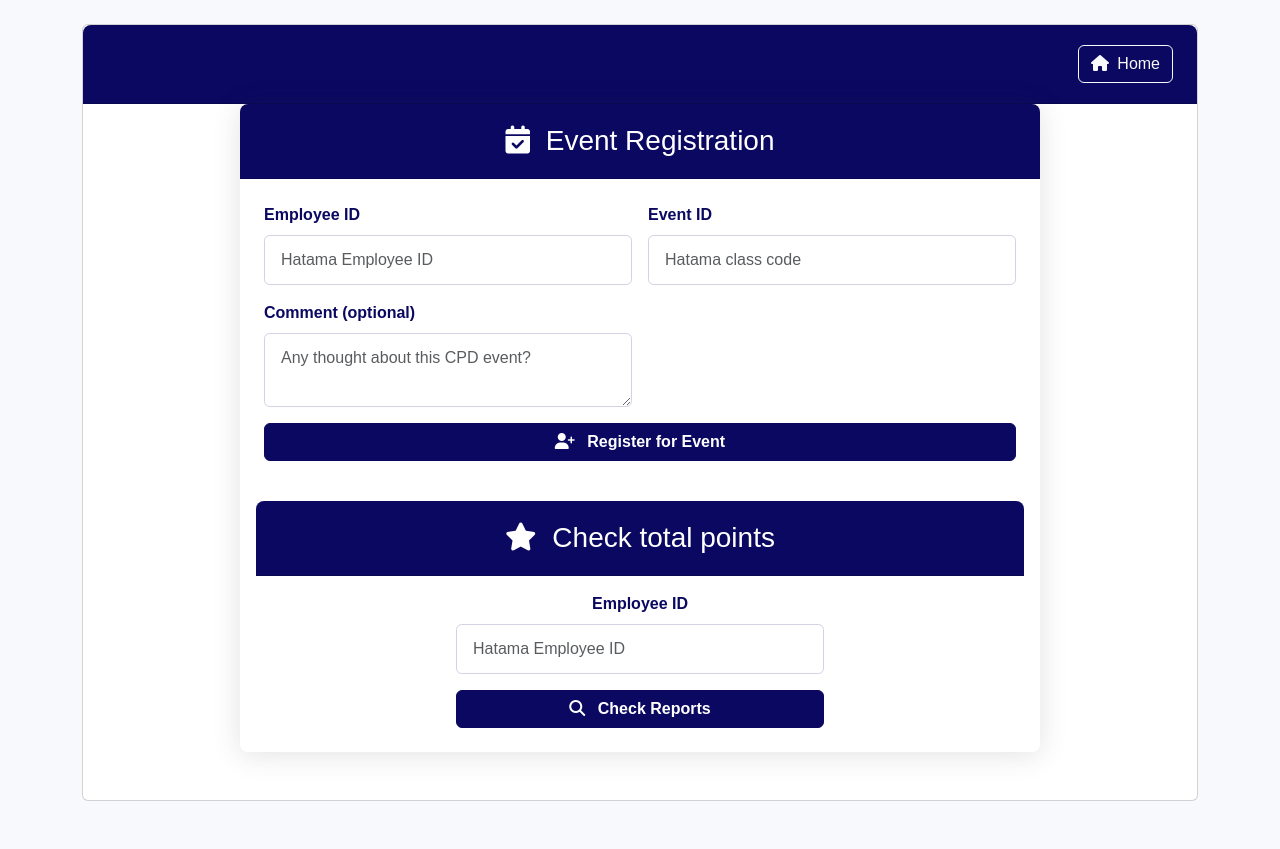
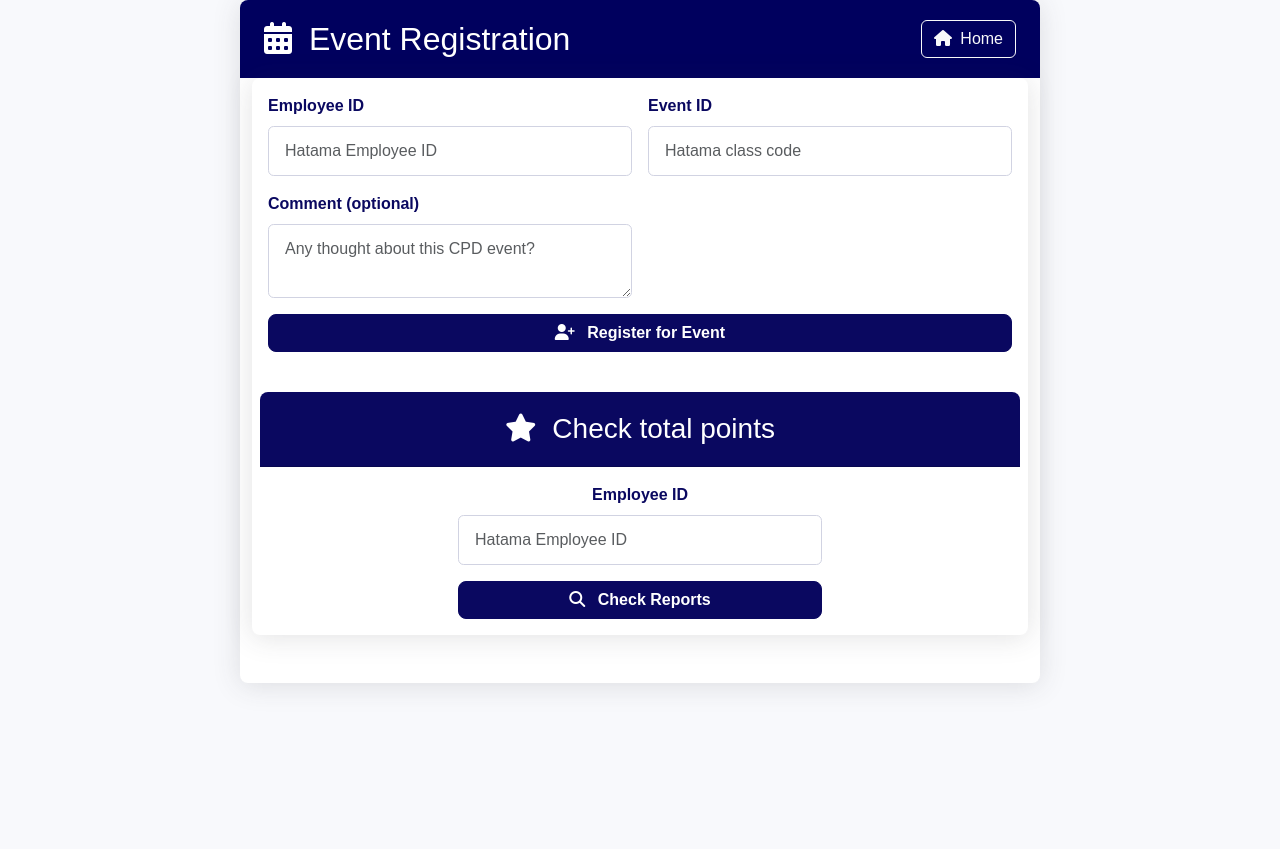
Before and after one commit to Alonzo0511/cpd_system, a Flask app: page /base in a window 1280 px wide. After the commit the page ends 688 px from the top, so only its background shows below. Run offline with Flask 3, Linux system fonts and the light colour scheme.

Commit message:
form_u_fix

```diff
--- a/routes.py
+++ b/routes.py
@@ -58,6 +58,8 @@ def loginadmin():
 
     return render_template('login.html')
 
+
+# Logout Routes
 
 
 
--- a/templates/base.html
+++ b/templates/base.html
@@ -121,6 +121,7 @@
         .btn-primary {
             background-color: var(--primary-color);
             border-color: var(--primary-color);
+            border-radius: 0.5rem;
             font-weight: 600;
         }
 
@@ -156,27 +157,23 @@
     </style>
 </head>
 <body>
-            <div class="container py-4">
-                <!-- Header Card -->
-                <div class="card mb-4">
-                <div class="card-header d-flex justify-content-between align-items-center">
-                <div>
-                    <h2 class="mb-0"><i class="fas fa- me-2"></i></h2>
-                </div>
-
-                <div>
-                    <a href="{{ url_for('routes.home') }}" class="btn btn-outline-light">
-                        <i class="fas fa-home me-1"></i> Home
+<main class="container">
+    <!-- Header Card -->
+    <div class="registration-card card">
+        <div class="card-header d-flex justify-content-between align-items-center border-0" style="background-color: #00005e;">
+            <h2 class="mb-0">
+                <i class="fas fa-calendar-alt me-2"></i> Event Registration
+            </h2>
+                <a href="{{ url_for('routes.home') }}" class="btn btn-outline-light">
+                    <i class="fas fa-home me-1"></i> Home
                 </a>
-                </div>
             </div>
-
 
 
 <!-- Flash Messages -->
 {% with messages = get_flashed_messages(with_categories=true) %}
     {% if messages %}
-    <section class="container mt-3">
+    <section class="container">
         <div class="row justify-content-center">
             <div class="col-md-8">
                 {% for category, message in messages %}
@@ -194,10 +191,7 @@
     <!-- Main Content -->
     <main class="container">
         <div class="registration-card card">
-            <div class="card-header text-center">
-                <h3 class="mb-0"><i class="fas fa-calendar-check me-2"></i> Event Registration</h3>
-            </div>
-            <div class="card-body p-4">
+            <div class="card-body p-3">
                 <form method="POST" action="{{ url_for('routes.register_event') }}" class="row g-3">
                     <div class="col-12 col-md-6">
                         <label for="employeeid" class="form-label">Employee ID</label>
@@ -237,7 +231,6 @@
 
 
             </div>
-        </div>
     </main>
 
     <!-- Divider -->
--- a/templates/home.html
+++ b/templates/home.html
@@ -259,9 +259,9 @@
             </li>
         {% endif %}
                 <!-- Logout -->
-<div class="dropdown d-inline-block me-2">
+<div class="dropdown">
     <button class="btn btn-secondary dropdown-toggle" type="button" id="userDropdown" data-bs-toggle="dropdown" aria-expanded="false">
-      <i class="fas fa-sign-out-alt me-1"></i> Welcome | {{ username }}
+           <i class="fas fa-user me-1"></i> {{ username }}
     </button>
     <ul class="dropdown-menu dropdown-menu-end" aria-labelledby="userDropdown">
         <li><a class="dropdown-item" href="{{ url_for('routes.loginadmin') }}">
```
Also changed, not shown: requirements.txt (added, +10 -0 lines), extensions.py (line endings or trailing spaces).
